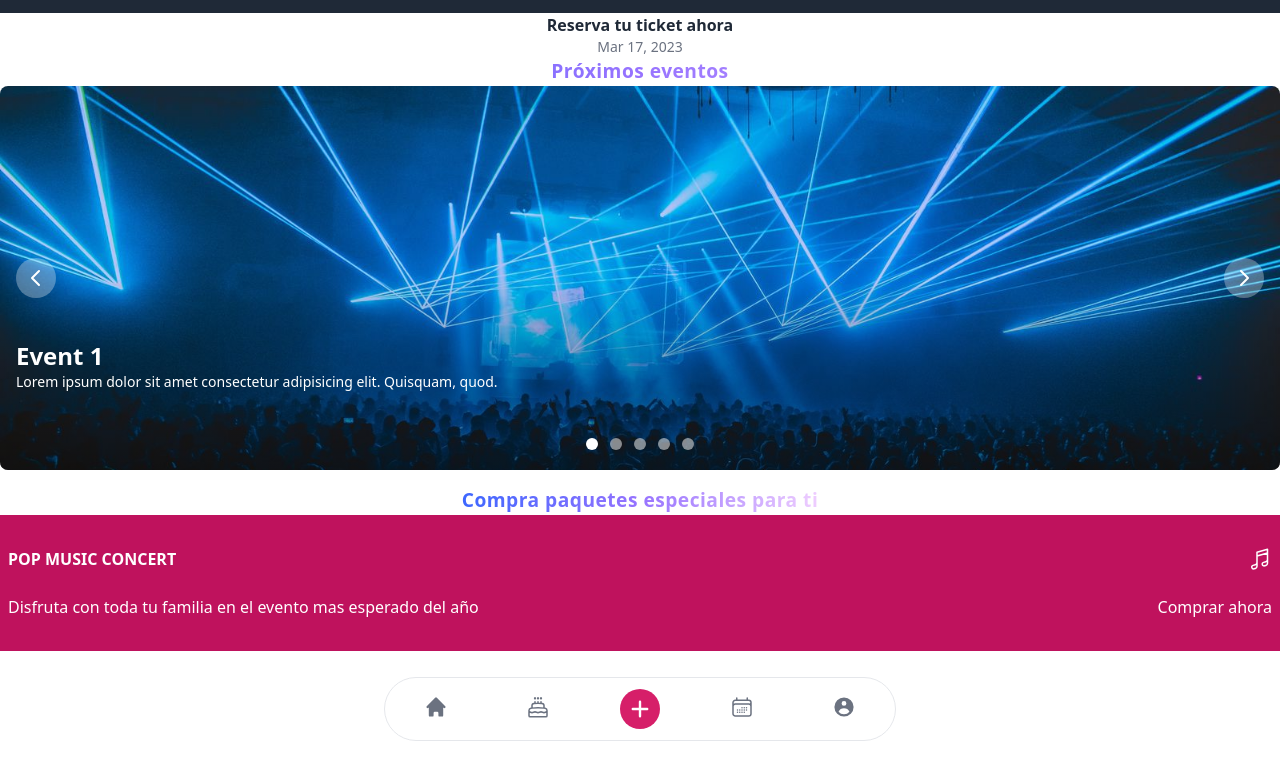
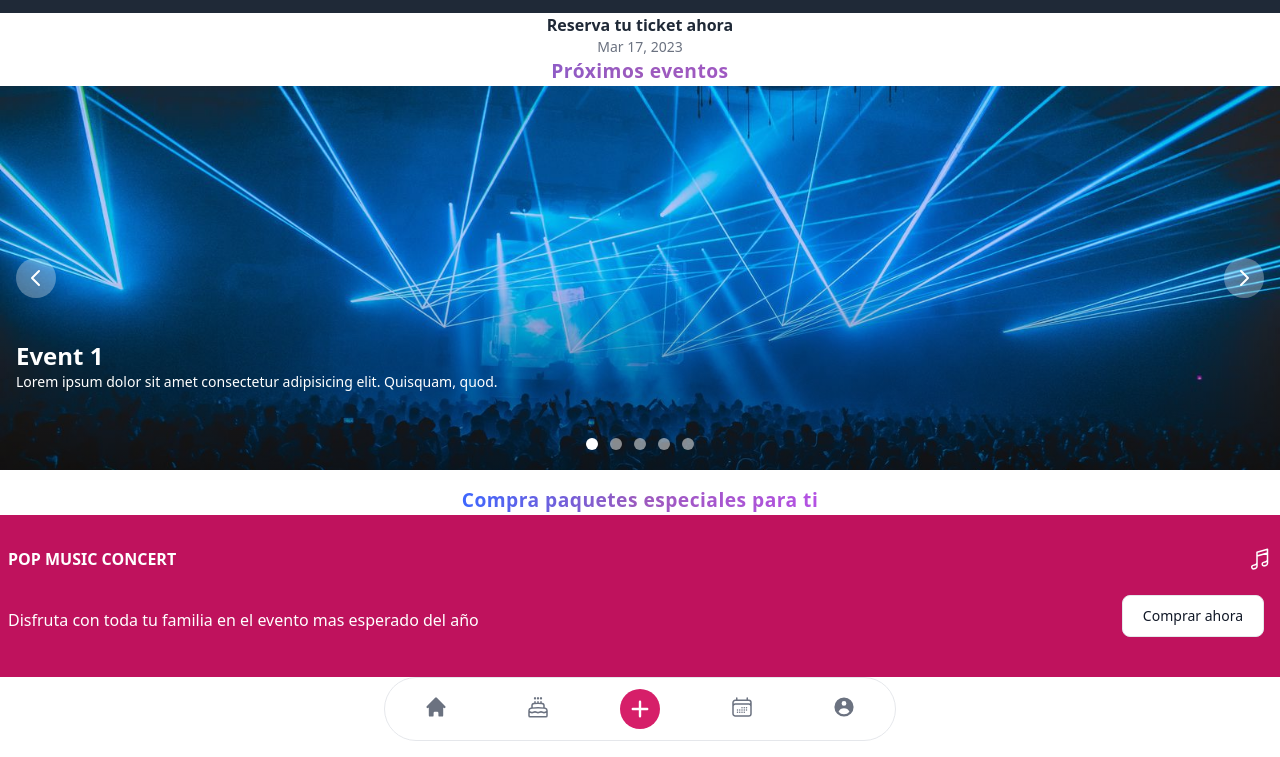
Before and after one commit to cswni/eventos-app, a website built with Vite: page index.html in a window 1280 px wide. Shown: the part 43-800 px from the top of the page. Built offline with nearby package versions, Linux system fonts and the light colour scheme.

Commit message:
Diseño: Revision de estructura

```diff
--- a/index.html
+++ b/index.html
@@ -37,11 +37,9 @@
 
   <!-- Slider (Pase de diapositivas) -->
   <div class="titulos">Próximos eventos</div>
-
-
-  <div id="indicators-carousel" class="relative" data-carousel="static">
+    <div id="indicators-carousel" class="relative" data-carousel="static">
     <!-- Carousel wrapper -->
-    <div class="relative h-56 overflow-hidden rounded-lg md:h-96">
+    <div class="relative h-56 overflow-hidden md:h-96">
       <!-- Item 1 -->
       <div class="hidden duration-700 ease-in-out" data-carousel-item="active">
         <img src="./src/images/1.jpg" class="absolute block w-full -translate-x-1/2 -translate-y-1/2 top-1/2 left-1/2"
@@ -161,7 +159,8 @@
 
         <div class="flex justify-between items-center mt-6">
           <span>Disfruta con toda tu familia en el evento mas esperado del año</span>
-          <button>Comprar ahora</button>
+          <button type="button" class="py-2.5 px-5 mr-2 mb-2 text-sm font-medium text-gray-900 focus:outline-none bg-white rounded-lg border border-gray-200 hover:bg-gray-100 hover:text-blue-700 focus:z-10 focus:ring-4 focus:ring-gray-200 dark:focus:ring-gray-700 dark:bg-gray-800 dark:text-gray-400 dark:border-gray-600 dark:hover:text-white dark:hover:bg-gray-700">Comprar ahora</button>
+
         </div>
       </div>
     </div>
--- a/style.css
+++ b/style.css
@@ -10,7 +10,7 @@ header {
     @apply bg-gray-800;
 }
 .titulos{
-    @apply tracking-wide text-center text-[1.2em] font-bold bg-clip-text text-transparent bg-gradient-to-r from-[#3d67ff] via-[#9773ff] to-[#efceff];
+    @apply tracking-wide text-center text-[1.2em] font-bold bg-clip-text text-transparent bg-gradient-to-r from-[#3d67ff] via-[#9c5abd] to-[#b452e4];
 }
 
 #bar svg.icon{
```
Also changed, not shown: vite.config.cjs (renamed from vite.config.js).
